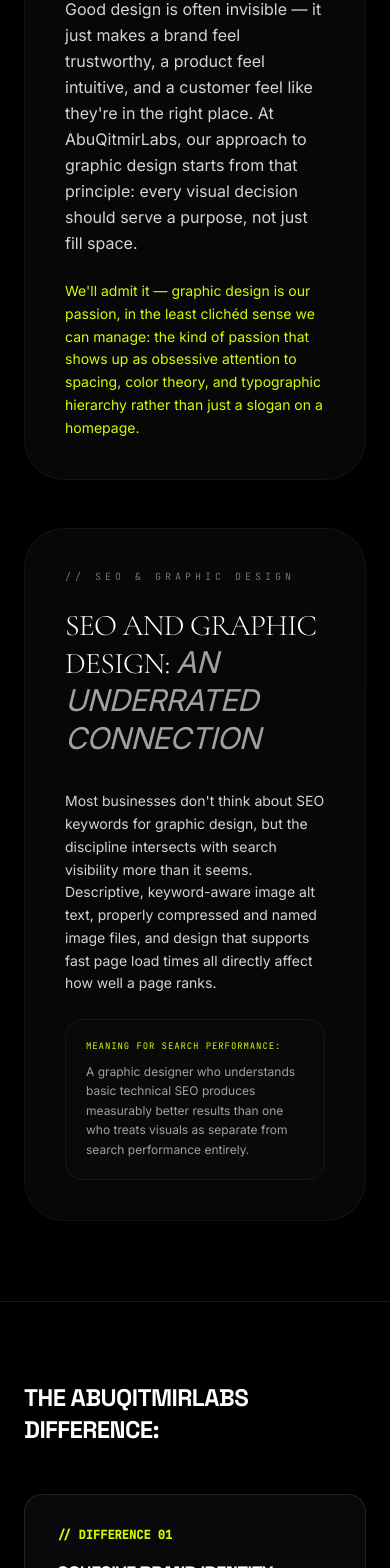
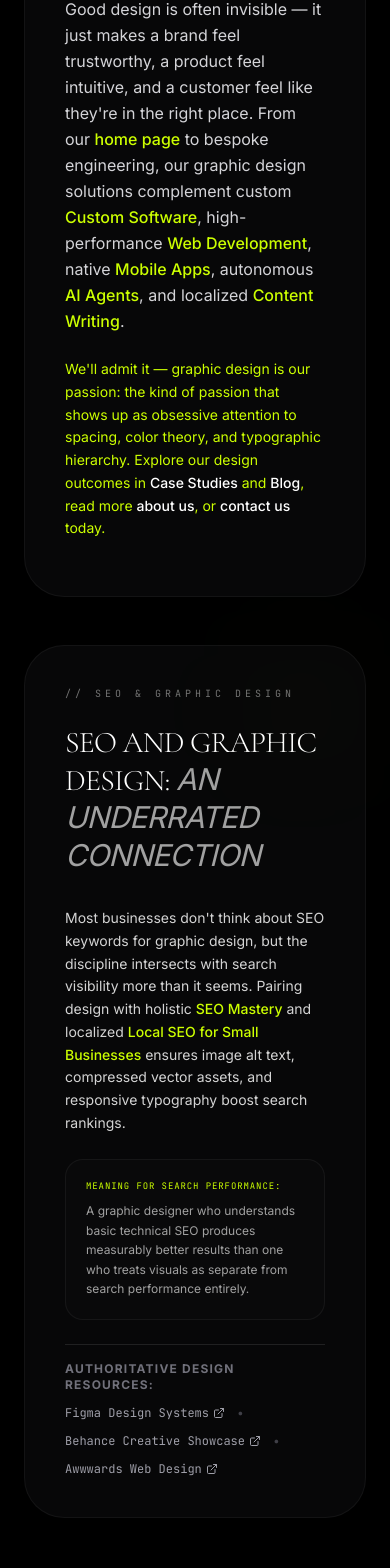
Before and after one commit to abuqitmirshirazalmadani-prog/ABUQITMIRLABS.TECH, a React (Vite) app: page /graphics-design in a window 390 px wide. Shown: the part 2399-3967 px from the top of the page. Built offline with nearby package versions, Linux system fonts and the light colour scheme; no server answers; a web font is replaced by a local one.

Commit message:
feat(seo): update graphics design page metadata
Refine page title and meta description for better SEO targeting and update the sitemap configuration.

```diff
--- a/src/pages/GraphicsDesignPage.tsx
+++ b/src/pages/GraphicsDesignPage.tsx
@@ -41,7 +41,8 @@
   MapPin,
   Cpu,
   Code2,
-  Smartphone
+  Smartphone,
+  ExternalLink
 } from 'lucide-react';
 import { Link } from 'react-router-dom';
 import Header from '../components/Header';
@@ -208,15 +209,23 @@
   return (
     <div className="bg-[#050505] text-neutral-300 font-sans antialiased overflow-x-hidden min-h-screen relative selection:bg-[#ccff00] selection:text-black">
       <Helmet>
-        <title>Graphics Design Services | Professional Graphic Design Company | AbuQitmirLabs</title>
-        <meta name="description" content="AbuQitmirLabs is a professional graphic design studio providing brand identity design, custom logo design services, and UI/UX design." />
+        <title>Graphics Design Services | Brand Identity & UI/UX | AbuQitmirLabs</title>
+        <meta name="description" content="AbuQitmirLabs provides professional graphic design services — brand identity, logo design, UI/UX, pitch decks, and print assets. Build a cohesive visual identity that stands out." />
         <link rel="canonical" href="https://www.abuqitmirlabs.tech/graphics-design" />
 
         {/* Open Graph */}
-        <meta property="og:title" content="Graphics Design Services | Professional Graphic Design Company | AbuQitmirLabs" />
-        <meta property="og:description" content="AbuQitmirLabs is a professional graphic design studio providing brand identity design, custom logo design services, and UI/UX design." />
+        <meta property="og:title" content="Graphics Design Services | Brand Identity & UI/UX | AbuQitmirLabs" />
+        <meta property="og:description" content="AbuQitmirLabs provides professional graphic design services — brand identity, logo design, UI/UX, pitch decks, and print assets. Build a cohesive visual identity that stands out." />
         <meta property="og:url" content="https://www.abuqitmirlabs.tech/graphics-design" />
         <meta property="og:type" content="website" />
+        <meta property="og:image" content="https://www.abuqitmirlabs.tech/logo.png" />
+
+        {/* Twitter Card */}
+        <meta name="twitter:card" content="summary_large_image" />
+        <meta name="twitter:site" content="@AbuQitmir" />
+        <meta name="twitter:title" content="Graphics Design Services | Brand Identity & UI/UX | AbuQitmirLabs" />
+        <meta name="twitter:description" content="AbuQitmirLabs provides professional graphic design services — brand identity, logo design, UI/UX, pitch decks, and print assets. Build a cohesive visual identity that stands out." />
+        <meta name="twitter:image" content="https://www.abuqitmirlabs.tech/logo.png" />
 
         {/* Schema Markup */}
         <script
@@ -559,10 +568,10 @@
                      Design That Does More <span className="italic text-neutral-400">Than Look Good</span>
                   </h2>
                   <p className="text-base md:text-lg font-light text-zinc-300 leading-relaxed font-sans mb-6">
-                     Good design is often invisible — it just makes a brand feel trustworthy, a product feel intuitive, and a customer feel like they're in the right place. At AbuQitmirLabs, our approach to <strong>graphic design</strong> starts from that principle: every visual decision should serve a purpose, not just fill space.
+                     Good design is often invisible — it just makes a brand feel trustworthy, a product feel intuitive, and a customer feel like they're in the right place. From our <Link to="/" className="text-[#ccff00] hover:underline font-medium">home page</Link> to bespoke engineering, our <strong>graphic design</strong> solutions complement custom <Link to="/custom-software" className="text-[#ccff00] hover:underline font-medium">Custom Software</Link>, high-performance <Link to="/web-development" className="text-[#ccff00] hover:underline font-medium">Web Development</Link>, native <Link to="/mobile-app-development" className="text-[#ccff00] hover:underline font-medium">Mobile Apps</Link>, autonomous <Link to="/ai-agent-development" className="text-[#ccff00] hover:underline font-medium">AI Agents</Link>, and localized <Link to="/content-writing" className="text-[#ccff00] hover:underline font-medium">Content Writing</Link>.
                   </p>
-                  <p className="text-sm md:text-base font-light text-[#ccff00] leading-relaxed font-sans">
-                     We'll admit it — <strong>graphic design is our passion</strong>, in the least clichéd sense we can manage: the kind of passion that shows up as obsessive attention to spacing, color theory, and typographic hierarchy rather than just a slogan on a homepage.
+                  <p className="text-sm md:text-base font-light text-[#ccff00] leading-relaxed font-sans mb-4">
+                     We'll admit it — <strong>graphic design is our passion</strong>: the kind of passion that shows up as obsessive attention to spacing, color theory, and typographic hierarchy. Explore our design outcomes in <Link to="/case-studies" className="text-white hover:underline font-medium">Case Studies</Link> and <Link to="/blog" className="text-white hover:underline font-medium">Blog</Link>, read more <Link to="/about" className="text-white hover:underline font-medium">about us</Link>, or <Link to="/contact" className="text-white hover:underline font-medium">contact us</Link> today.
                   </p>
                 </div>
             </motion.div>
@@ -582,13 +591,29 @@
                      SEO and Graphic Design: <span className="italic text-neutral-400">An Underrated Connection</span>
                   </h2>
                   <p className="text-sm md:text-base font-light text-neutral-300 leading-relaxed font-sans mb-6">
-                     Most businesses don't think about <strong>SEO keywords for graphic design</strong>, but the discipline intersects with search visibility more than it seems. Descriptive, keyword-aware image alt text, properly compressed and named image files, and design that supports fast page load times all directly affect how well a page ranks.
+                     Most businesses don't think about <strong>SEO keywords for graphic design</strong>, but the discipline intersects with search visibility more than it seems. Pairing design with holistic <Link to="/seo-mastery" className="text-[#ccff00] hover:underline font-medium">SEO Mastery</Link> and localized <Link to="/local-seo-for-small-business" className="text-[#ccff00] hover:underline font-medium">Local SEO for Small Businesses</Link> ensures image alt text, compressed vector assets, and responsive typography boost search rankings.
                   </p>
-                  <div className="p-5 bg-white/[0.01] border border-white/5 rounded-2xl">
+                  <div className="p-5 bg-white/[0.01] border border-white/5 rounded-2xl mb-6">
                     <span className="text-[9px] font-mono uppercase tracking-widest text-[#ccff00] block mb-2">Meaning for search performance:</span>
                     <p className="text-xs text-neutral-400 font-light leading-relaxed font-sans">
                       A graphic designer who understands basic technical SEO produces measurably better results than one who treats visuals as separate from search performance entirely.
                     </p>
+                  </div>
+
+                  {/* Authoritative Design External Resources */}
+                  <div className="pt-4 border-t border-white/10 flex flex-wrap items-center gap-3 text-xs font-mono text-zinc-400">
+                    <span className="text-zinc-500 uppercase tracking-widest font-bold">Authoritative Design Resources:</span>
+                    <a href="https://www.figma.com/best-practices/" target="_blank" rel="noopener noreferrer" className="inline-flex items-center gap-1 hover:text-[#ccff00] transition-colors">
+                      Figma Design Systems <ExternalLink className="w-3 h-3" />
+                    </a>
+                    <span className="text-zinc-700">•</span>
+                    <a href="https://behance.net" target="_blank" rel="noopener noreferrer" className="inline-flex items-center gap-1 hover:text-[#ccff00] transition-colors">
+                      Behance Creative Showcase <ExternalLink className="w-3 h-3" />
+                    </a>
+                    <span className="text-zinc-700">•</span>
+                    <a href="https://www.awwwards.com/" target="_blank" rel="noopener noreferrer" className="inline-flex items-center gap-1 hover:text-[#ccff00] transition-colors">
+                      Awwwards Web Design <ExternalLink className="w-3 h-3" />
+                    </a>
                   </div>
                 </div>
             </motion.div>
--- a/vite.config.ts
+++ b/vite.config.ts
@@ -89,7 +89,7 @@
             { url: '/local-seo-citation-building', changefreq: 'weekly', priority: 0.8, title: 'Local SEO Citation Building | NAP Consistency Services | AbuQitmirLabs', description: 'Manual NAP citation building, audit & cleanup across top-tier directories. Boost local search rankings with consistent citations on Google, Yelp, Apple Maps & more. Start with a $150 audit.' },
             { url: '/white-label-local-seo',   changefreq: 'weekly',  priority: 0.8, title: 'White Label Local SEO for Agencies | Reseller Plans | AbuQitmirLabs', description: 'White label local SEO fulfillment for agencies — citations, GBP optimization, and branded PDF reports. Reseller plans with 35–50% margins. Expand your services without expanding your team.' },
             { url: '/local-seo-audit',          changefreq: 'weekly',  priority: 0.8, title: 'Free Local SEO Audit | Forensic Map Pack Analysis | AbuQitmirLabs', description: 'Free local SEO audit covering Google Business Profile, NAP citations, schema markup, and map-pack competitors. Get a prioritized action plan — not a jargon-filled deck.' },
-            { url: '/graphics-design',         changefreq: 'weekly',  priority: 0.8, title: 'Creative Graphics & UI/UX', description: 'Stunning visual designs and user experiences that capture attention.' },
+            { url: '/graphics-design',         changefreq: 'weekly',  priority: 0.8, title: 'Graphics Design Services | Brand Identity & UI/UX | AbuQitmirLabs', description: 'AbuQitmirLabs provides professional graphic design services — brand identity, logo design, UI/UX, pitch decks, and print assets. Build a cohesive visual identity that stands out.' },
             { url: '/content-writing',         changefreq: 'weekly',  priority: 0.8, title: 'Professional Content Writing', description: 'Engaging content that drives conversions and builds brand authority.' },
             { url: '/case-studies',            changefreq: 'weekly',  priority: 0.9, title: 'Cinematic Case Studies & Technical Reference Projects | AbuQitmirLabs', description: 'Discover our premium, high-impact case studies in AI integration, custom software engineering, and programmatic SEO.' },
             { url: '/case-studies/tajweedpage',changefreq: 'weekly',  priority: 0.9, title: 'TajweedPage.com AI Case Study | AbuQitmirLabs', description: 'Deep dive into the engineering of the world\'s first RAG-based AI Tajweed teacher &amp; programmatically accelerated Islamic EdTech platform.' },
```
